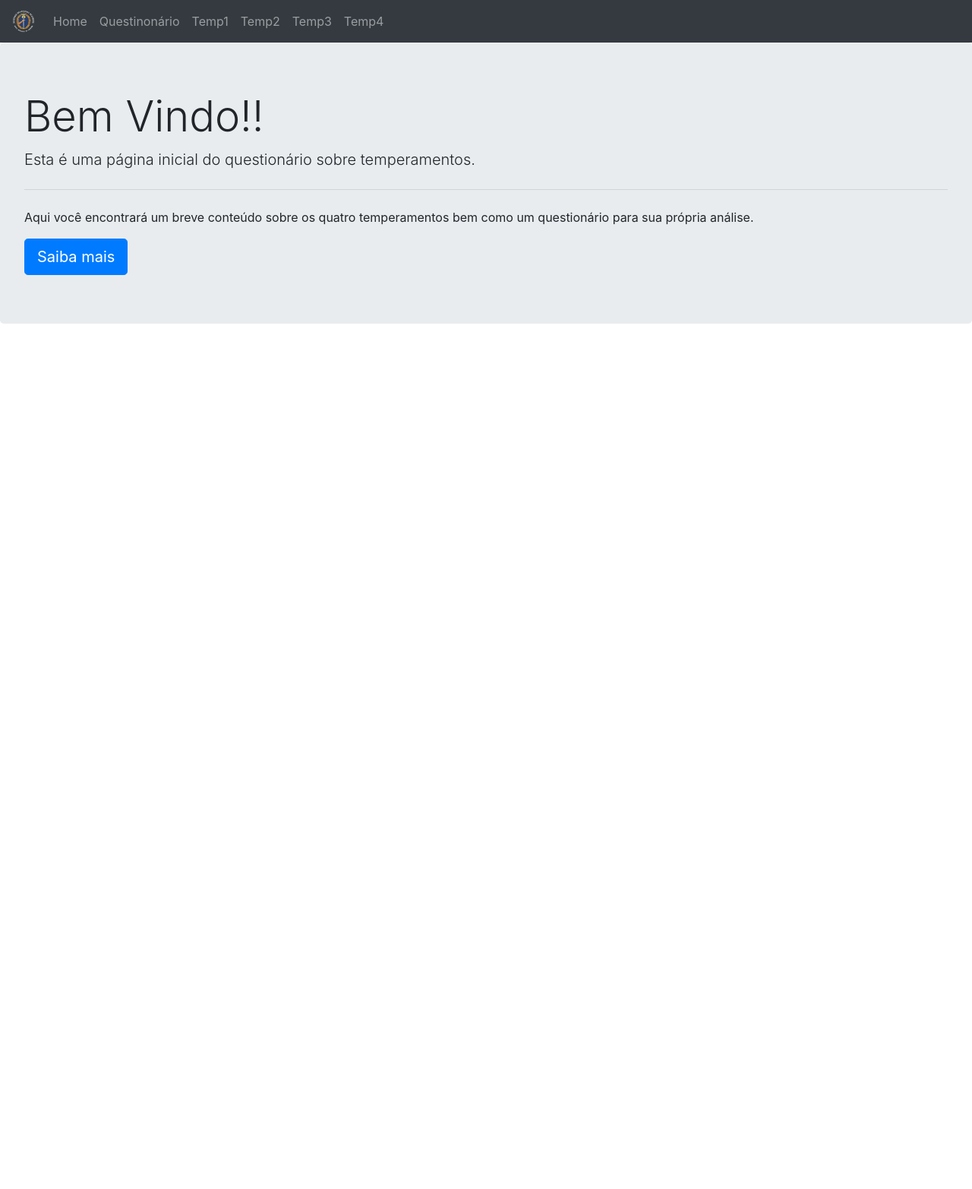
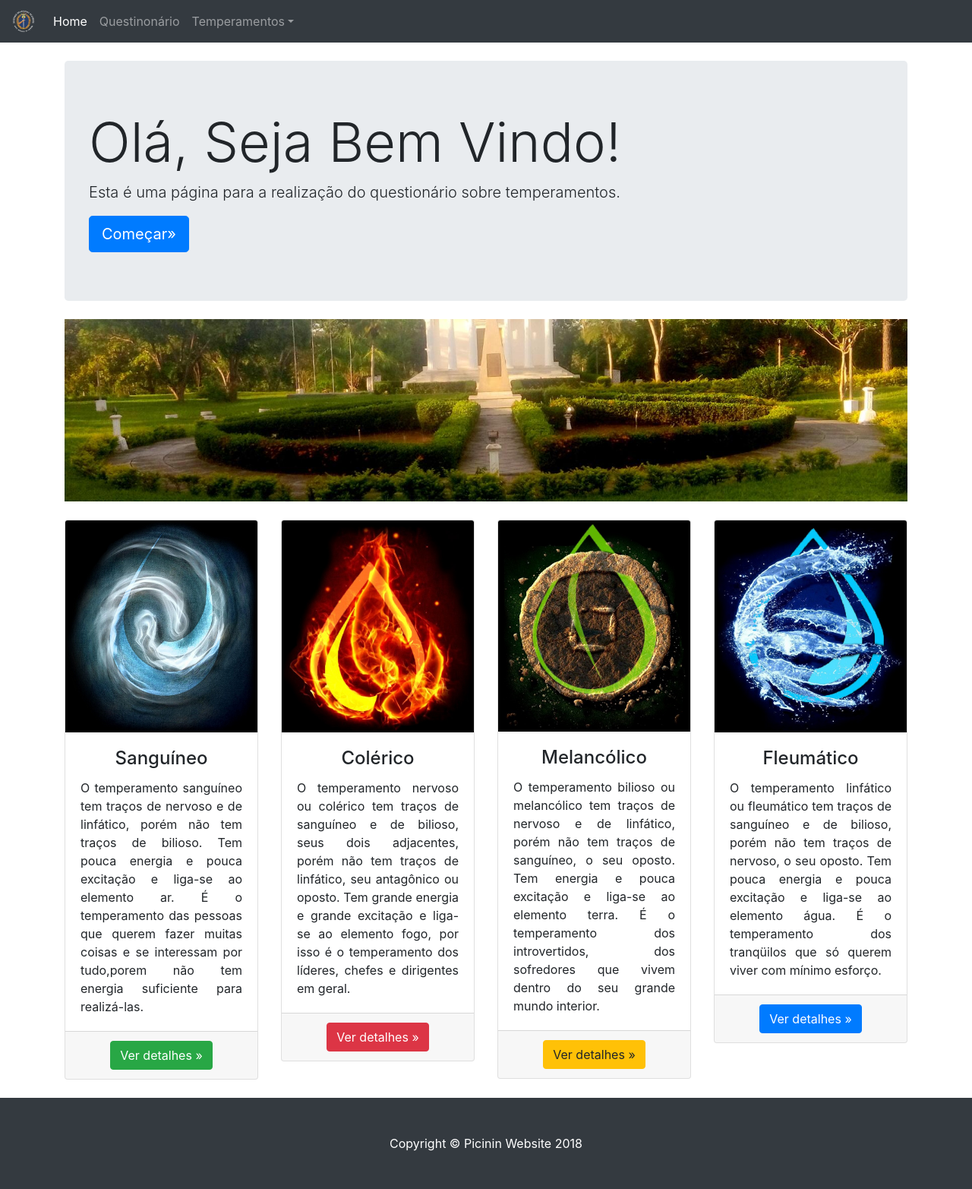
Before and after one commit to Jpicinin/Jpicinin.github.io, a plain HTML site: page index.html in a window 1280 px wide. Shown: the whole page at 76% size. Before the commit the page ends 800 px from the top, so only its background shows below. Drawn offline with nearby package versions, Linux system fonts and the light colour scheme.

Commit message:
página principal pronta

```diff
--- a/css/Mystyle.css
+++ b/css/Mystyle.css
@@ -1,9 +1,20 @@
 .parallax
 {
-    background-image: url('../imagem/hokkaido.jpg');
-    min-height: 50px;
+    background-image: url('../imagem/templo.jpg');
+    min-height: 15rem;
     background-attachment: fixed;
     background-position: center;
+    margin-bottom: 1.5rem;
     background-repeat: no-repeat;
     background-size: cover;
 }
+
+.zoom {
+    /*padding: 50px;*/
+    transition: transform .2s; /* Animation */
+    margin: 0 auto;
+}
+
+.zoom:hover {
+    transform: scale(1.04); /* (150% zoom - Note: if the zoom is too large, it will go outside of the viewport) */
+}
--- a/index.html
+++ b/index.html
@@ -5,76 +5,177 @@
   <meta charset='utf-8'>
   <meta http-equiv='X-UA-Compatible' content='IE=edge'>
   <title>Temperamentos</title>
+  <link rel="icon" href="imagem/icone.png">
   <meta name='viewport' content='width=device-width, initial-scale=1'>
   <link rel='stylesheet' href='libs/bootstrap/css/bootstrap.min.css'>
+  <!-- <link rel="stylesheet" href="https://stackpath.bootstrapcdn.com/bootstrap/4.3.1/css/bootstrap.min.css"
+    integrity="sha384-ggOyR0iXCbMQv3Xipma34MD+dH/1fQ784/j6cY/iJTQUOhcWr7x9JvoRxT2MZw1T" crossorigin="anonymous">-->
   <link rel='stylesheet' href='css/Mystyle.css'>
-  <!--<link rel="stylesheet" href="https://stackpath.bootstrapcdn.com/bootstrap/4.3.1/css/bootstrap.min.css" integrity="sha384-ggOyR0iXCbMQv3Xipma34MD+dH/1fQ784/j6cY/iJTQUOhcWr7x9JvoRxT2MZw1T" crossorigin="anonymous">-->
+
 
 </head>
 
 
 <body>
   <header>
-    <nav class="navbar navbar-expand-lg navbar-dark bg-dark">
+    <nav class="navbar navbar-expand-sm navbar-dark bg-dark">
       <a class="navbar-brand" href="#">
         <img src="imagem/icone.png" width="30" height="30" class="d-inline-block align-top"
           alt="Sociedade Brasileira de Eubiose">
       </a>
-      <div class="collapse navbar-collapse" id="navbarNav">
-        <ul class="navbar-nav">
-          <li class="nav-item">
+      <button class="navbar-toggler" type="button" data-toggle="collapse" data-target="#navbarsExample03"
+        aria-controls="navbarsExample03" aria-expanded="false" aria-label="Toggle navigation">
+        <span class="navbar-toggler-icon"></span>
+      </button>
+
+      <div class="collapse navbar-collapse" id="navbarsExample03">
+        <ul class="navbar-nav mr-auto">
+          <li class="nav-item active">
             <a class="nav-link" href="#">Home <span class="sr-only">(current)</span></a>
           </li>
           <li class="nav-item">
             <a class="nav-link" href="#">Questinonário</a>
           </li>
-          <li class="nav-item">
-            <a class="nav-link" href="#">Temp1</a>
-          </li>
-          <li class="nav-item">
-            <a class="nav-link" href="#">Temp2</a>
-          </li>
-          <li class="nav-item">
-            <a class="nav-link" href="#">Temp3</a>
-          </li>
-          <li class="nav-item">
-            <a class="nav-link" href="#">Temp4</a>
+          <li class="nav-item dropdown">
+            <a class="nav-link dropdown-toggle" href="#" id="dropdown03" data-toggle="dropdown" aria-haspopup="true"
+              aria-expanded="false">Temperamentos</a>
+            <div class="dropdown-menu" aria-labelledby="dropdown03">
+              <a class="dropdown-item" href="#">Sanguíneo</a>
+              <a class="dropdown-item" href="#">Fleumático</a>
+              <a class="dropdown-item" href="#">Bilioso</a>
+              <a class="dropdown-item" href="#">Linfático</a>
+            </div>
           </li>
         </ul>
+        <!--
+          <form class="form-inline my-2 my-md-0">
+          <input class="form-control" type="text" placeholder="Search">
+        </form>
+        -->
       </div>
     </nav>
-  </header>
 
 
+    <article>
+      <main>
+        <!-- Page Content -->
+        <div class="container">
 
-  <article>
-    <main>
-      <div id="principal">
-        <div class="jumbotron">
-          <h1 class="display-4">Bem Vindo!!</h1>
-          <p class="lead">Esta é uma página inicial do questionário sobre temperamentos.</p>
-          <hr class="my-4">
-          <p>Aqui você encontrará um breve conteúdo sobre os quatro temperamentos bem como um questionário para sua
-            própria
-            análise.</p>
-          <a class="btn btn-primary btn-lg" href="#" role="button" onclick="loadDoc();">Saiba mais</a>
+          <!-- Jumbotron Header -->
+          <header class="jumbotron my-4">
+            <h1 class="display-3">Olá, Seja Bem Vindo!</h1>
+            <p class="lead">Esta é uma página para a realização do questionário sobre temperamentos.</p>
+            <a class="btn btn-primary btn-lg" href="#" role="button">Começar»</a>
+          </header>
+          <div id="imgParalax" class="parallax">
+
+          </div>
+          <!-- Page Features -->
+          <div class="row text-center">
+
+            <div class="col-lg-3 col-md-6 mb-4 zoom">
+              <div class="card">
+                <img class="card-img-top" src="imagem/ar.png" alt="">
+                <div class="card-body">
+                  <h4 class="card-title">Sanguíneo</h4>
+                  <p class="card-text text-justify">O temperamento sanguíneo tem traços de nervoso e de
+                    linfático, porém não tem traços de bilioso. Tem pouca energia e pouca excitação e
+                    liga-se ao elemento ar. É o temperamento das pessoas que querem fazer muitas coisas e se interessam
+                    por tudo,porem não tem energia suficiente para realizá-las.</p>
+                </div>
+                <div class="card-footer">
+                  <a href="#" class="btn btn-success">Ver detalhes »</a>
+                </div>
+              </div>
+            </div>
+
+            <div class="col-lg-3 col-md-6 mb-4 zoom">
+              <div class="card">
+                <img class="card-img-top" src="imagem/fogo.png" alt="">
+                <div class="card-body">
+                  <h4 class="card-title">Colérico</h4>
+                  <p class="card-text text-justify">O temperamento nervoso ou colérico tem traços de sanguíneo e de
+                    bilioso, seus
+                    dois adjacentes, porém não tem traços de linfático, seu antagônico ou oposto. Tem grande energia e
+                    grande
+                    excitação e liga-se ao elemento fogo, por isso é o temperamento dos líderes, chefes e dirigentes em
+                    geral.</p>
+                </div>
+                <div class="card-footer">
+                  <a href="" class="btn btn-danger">Ver detalhes »</a>
+                </div>
+              </div>
+            </div>
+
+            <div class="col-lg-3 col-md-6 mb-4 zoom">
+              <div class="card">
+                <img class="card-img-top" src="imagem/terra.png" alt="">
+                <div class="card-body">
+                  <h4 class="card-title">Melancólico</h4>
+                  <p class="card-text text-justify">O temperamento bilioso ou melancólico tem traços de nervoso e de
+                    linfático, porém
+                    não tem traços de sanguíneo, o seu oposto. Tem energia e pouca excitação e liga-se ao elemento
+                    terra.
+                    É o temperamento dos introvertidos, dos sofredores que vivem dentro do seu grande mundo
+                    interior.</p>
+                </div>
+                <div class="card-footer">
+                  <a href="#" class="btn btn-warning">Ver detalhes »</a>
+                </div>
+              </div>
+            </div>
+
+            <div class="col-lg-3 col-md-6 mb-4 zoom">
+              <div class="card">
+                <img class="card-img-top" src="imagem/agua.png" alt="">
+                <div class="card-body">
+                  <h4 class="card-title">Fleumático</h4>
+                  <p class="card-text text-justify">O temperamento linfático ou fleumático tem traços de sanguíneo e de
+                    bilioso, porém não tem traços de nervoso, o seu oposto. Tem pouca energia e pouca excitação e
+                    liga-se ao elemento água. É o temperamento dos tranqüilos que só querem viver com mínimo esforço.
+                  </p>
+                </div>
+                <div class="card-footer">
+                  <a href="#" class="btn btn-primary">Ver detalhes »</a>
+                </div>
+              </div>
+            </div>
+
+          </div>
+          <!-- /.row -->
+
         </div>
+
+
+      </main>
+    </article>
+    <footer class="py-5 bg-dark">
+      <div class="container">
+        <p class="m-0 text-center text-white">Copyright &copy; Picinin Website 2018</p>
       </div>
 
-    </main>
-  </article>
+    <script src="https://code.jquery.com/jquery-3.3.1.slim.min.js"
+      integrity="sha384-q8i/X+965DzO0rT7abK41JStQIAqVgRVzpbzo5smXKp4YfRvH+8abtTE1Pi6jizo"
+      crossorigin="anonymous"></script>
+    <script src="https://cdnjs.cloudflare.com/ajax/libs/popper.js/1.14.7/umd/popper.min.js"
+      integrity="sha384-UO2eT0CpHqdSJQ6hJty5KVphtPhzWj9WO1clHTMGa3JDZwrnQq4sF86dIHNDz0W1"
+      crossorigin="anonymous"></script>
+    <script src="https://stackpath.bootstrapcdn.com/bootstrap/4.3.1/js/bootstrap.min.js"
+      integrity="sha384-JjSmVgyd0p3pXB1rRibZUAYoIIy6OrQ6VrjIEaFf/nJGzIxFDsf4x0xIM+B07jRM"
+      crossorigin="anonymous"></script>
 
-  <footer>
 
-  </footer>
-  <link href="libs/jquery-3.4.1.min.js" type="text/javascript">
-  <link href="libs/popper.min.js" type="text/javascript">
-  <link href="libs/bootstrap/js/bootstrap.min.js" type="text/javascript">
-  <!--<script type="text/javascript" src="https://cdnjs.cloudflare.com/ajax/libs/mdbootstrap/4.5.7/js/mdb.min.js"></script>-->
-  <link href="js/myscripts.js" type="text/javascript">
+    <link href="js/myscripts.js" type="text/javascript">
 
 </body>
 
+<!--
 
 
+<link href="libs/jquery-3.4.1.min.js" type="text/javascript">
+    <link href="libs/popper.min.js" type="text/javascript">
+<link href="libs/bootstrap/js/bootstrap.min.js" type="text/javascript">
+
+-->
+
 </html>
```
Also changed, not shown: imagem/agua.png (added), imagem/ar.png (added), imagem/brain.jpg (added), imagem/fogo.png (added), imagem/fundo1 - Copia.jpg (added), imagem/fundo1.jpg (added), imagem/hh.jpg (added), imagem/luffy.gif (added), imagem/nature.png (added), imagem/templo.jpg (added), imagem/terra.png (added).
